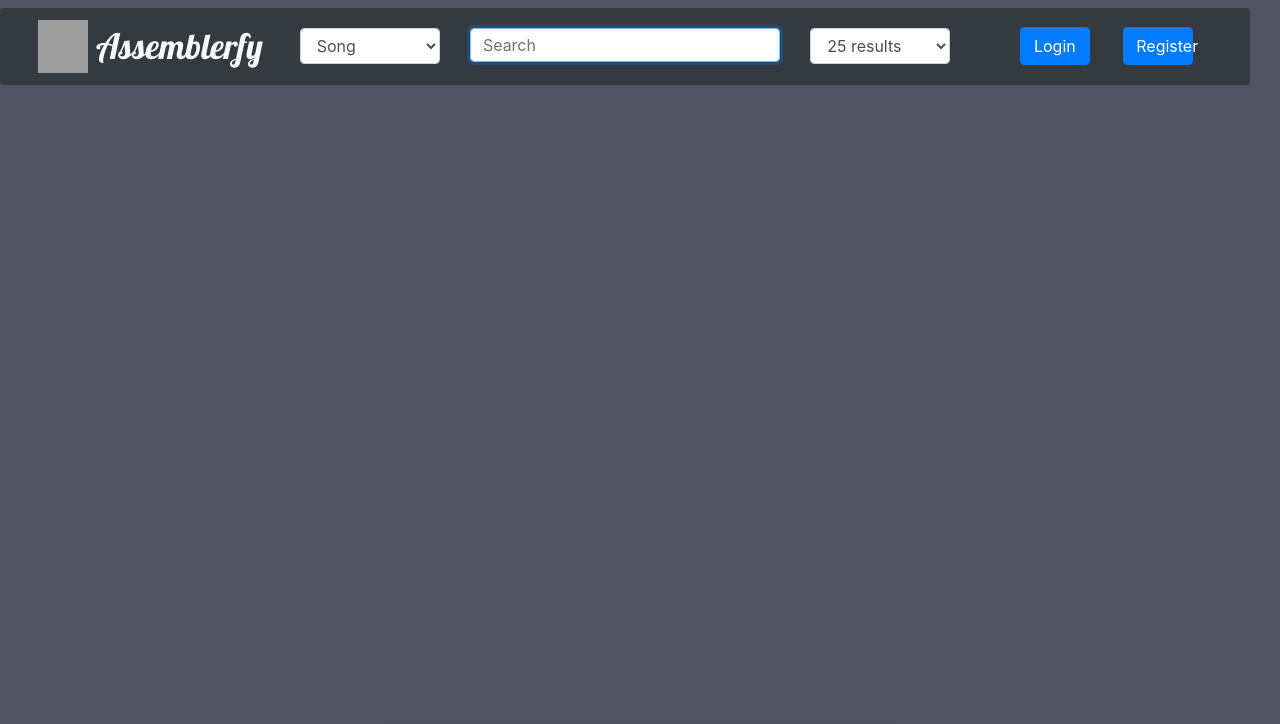
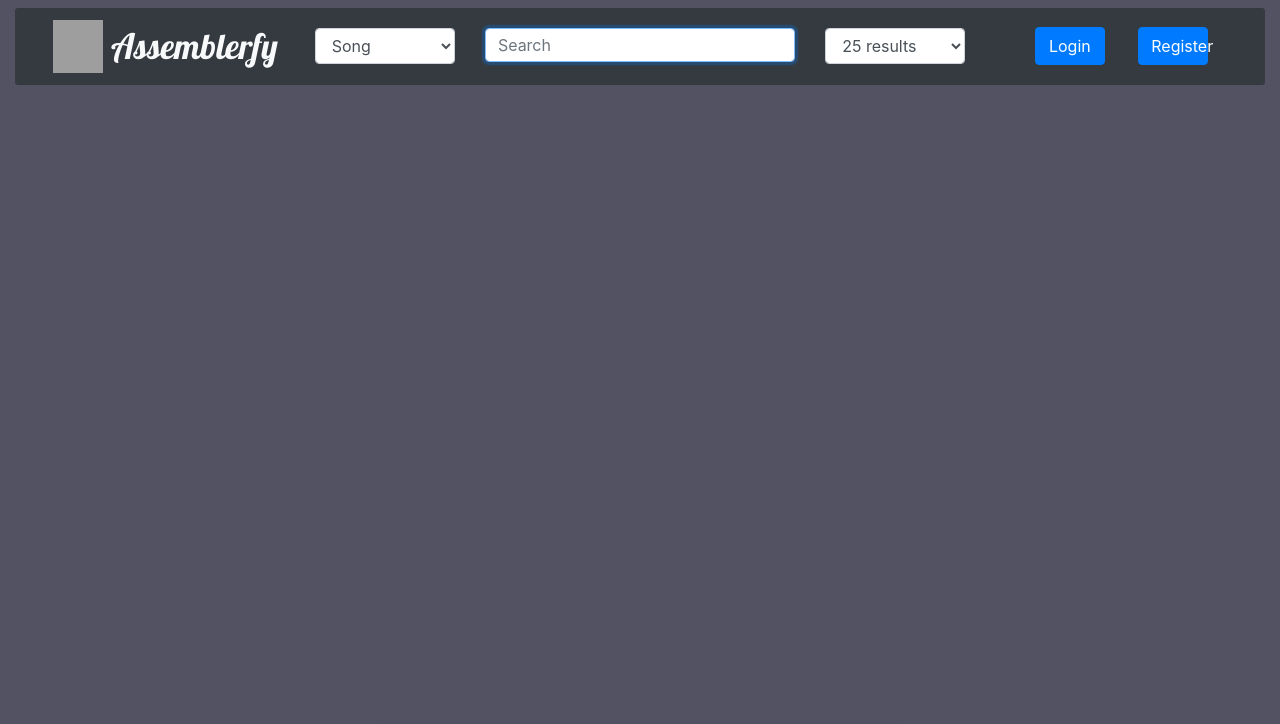
Before and after one commit to JaimeBotet/AssemblerFy_PHP, a PHP site: page / in a window 1280 px wide. Shown: the top 724 px of the page. Run offline with PHP 8.4, Linux system fonts and the light colour scheme; some libraries are stand-ins or nearby versions; grey boxes are pictures that could not be loaded.

Commit message:
nav fixed bug

```diff
--- a/index.php
+++ b/index.php
@@ -6,11 +6,11 @@ require "./html/head.php";
 ?>
 
 <body>
-    <main class="container-fluid pt-2 pb-2">
+    <main class="container-fluid py-2">
         <!-- Here comes a nav bar  -->
         <!-- The nav bar will contain the logo, Register Button, Log in button and Admin button  -->
         <!-- Then a search bar is displayed below -->
-        <nav class="navbar  navbar-light bg-dark w-100 rounded-sm d-flex justify-content-center row row-col-3 ">
+        <nav class="navbar  navbar-light bg-dark mx-auto rounded-sm d-flex justify-content-center row row-col-3 ">
 
             <!-- logo -->
             <div class="col d-flex justify-content-center">
```
